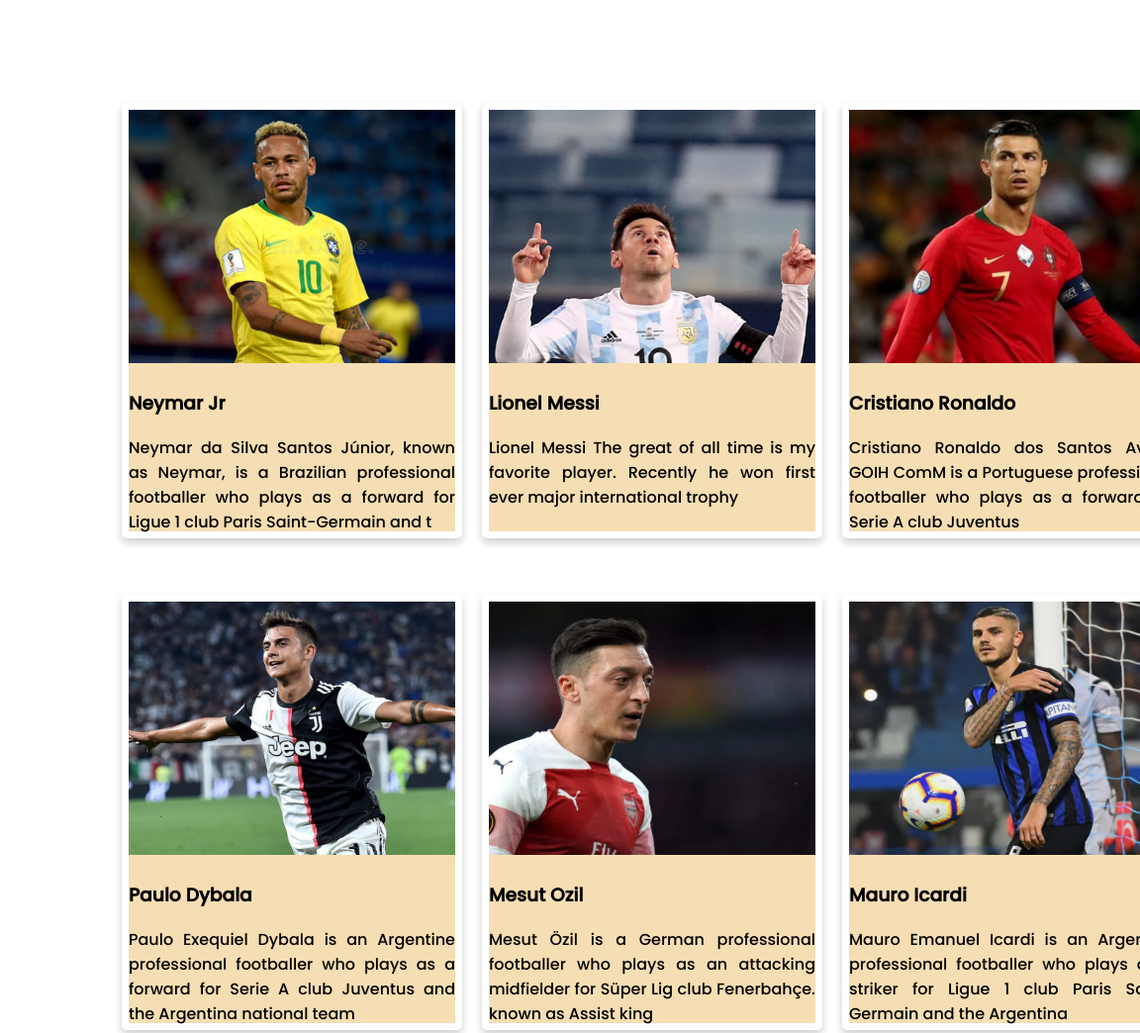
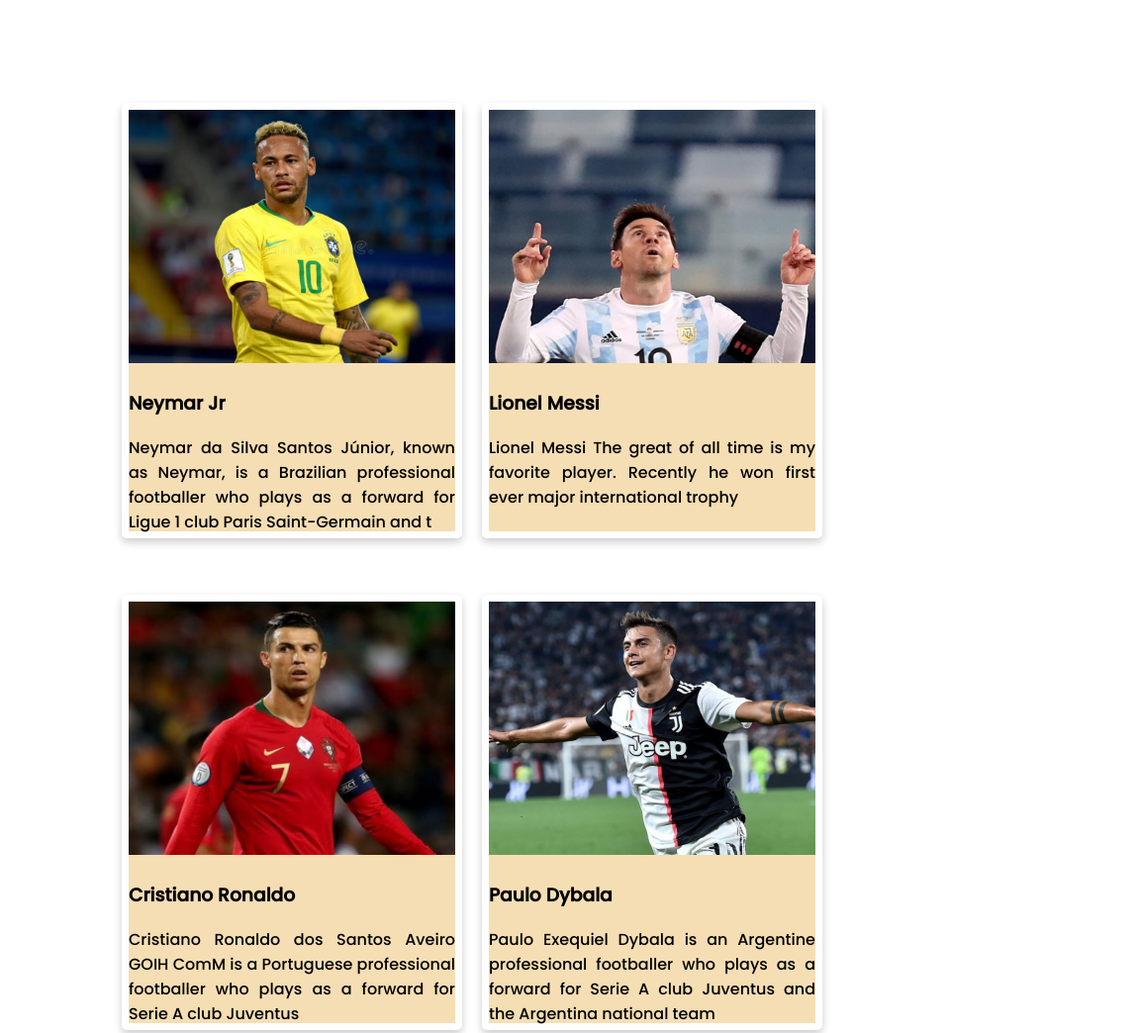
Before and after one commit to Ataul-hamid/responsive-football, a plain HTML site: page index.html in a window 768 px wide. Shown: the part 549-1593 px from the top of the page at 99% size, 1152 px wide, since content can reach past the window. Drawn offline with Linux system fonts and the light colour scheme.

Commit message:
indentation added

```diff
--- a/style.css
+++ b/style.css
@@ -5,6 +5,8 @@
 }
 
 /* head section stylesss  */
+
+
 .header-section{
     background: royalblue;
     margin-bottom: 30px;
@@ -42,9 +44,58 @@
 
 }
 
-/* --------------------------------------------------------------------------- */
+/* ---------------------Main section start here------------------------------------------------------ */
 
 
+.container{
+    background-color: #FFFFFF;
+    margin-left: 5%;
+    width: 870px;
+    padding: 30px;
+    margin-top: 21px;
+    border-radius: 25px;
+    box-sizing: border-box;
+    box-shadow: #FFFFFF;
+}
+
+.flexible-container{
+    display: flex;
+}
+.courses{
+    display: grid;
+    grid-template-columns: repeat(3, 1fr);
+    grid-column-gap:24px;
+    column-gap: 0px;
+}
+
+
+.course{
+    width: 330px;
+    height: 426px;
+
+
+    margin-top: 27px;
+    margin-left: 15%;
+    margin-right: 20px;
+    border: 7px solid white;
+    margin-bottom: 30px;
+    border-radius: 5px;
+    align-items: center;
+    background-color: wheat;
+    box-shadow: 0 4px 8px 0 rgba(0, 0, 0, 0.2)
+
+}
+
+.course .course-banner img{
+    width: 330px;
+    height: 256px;
+
+    justify-content: center;
+}
+
+.course-author{
+    text-align: justify;
+}
 .section-title{
 
     color: #FFFFFF;
@@ -77,54 +128,14 @@
     margin-left: 3px;
 
 }
-.container{
-    background-color: #FFFFFF;
-    margin-left: 5%;
-    width: 870px;
-    padding: 30px;
-    margin-top: 21px;
-    border-radius: 25px;
-    box-sizing: border-box;
-    box-shadow: #FFFFFF;
-}
-
-.courses{
-    display: grid;
-    grid-template-columns: repeat(3, 1fr);
-    grid-column-gap:24px;
-    column-gap: 0px;
-}
-.course{
-    width: 330px;
-    height: 426px;
-
-
-    margin-top: 27px;
-    margin-left: 15%;
-    margin-right: 20px;
-    border: 7px solid white;
-    margin-bottom: 30px;
-    border-radius: 5px;
-    align-items: center;
-    background-color: wheat;
-    box-shadow: 0 4px 8px 0 rgba(0, 0, 0, 0.2)
-
-}
-.course .course-banner img{
-    width: 330px;
-    height: 256px;
-
-    justify-content: center;
-}
-.course-author{
-    text-align: justify;
-}
 
 
 
-.flexible-container{
-    display: flex;
-}
+/* World section syles here------------------------ */
+
+
+
+
 .world-section{
     padding: 10px 20px 50px 20px;
     margin-bottom: 50px;
@@ -149,6 +160,8 @@
     transition: width 2s, height 2s, background-color 2s, transform 2s ease-in-out;
 
 }
+
+/* contact section syles here --------------------------------------------------- */
 .contact-section{
     display: flex;
     flex-direction: column;
@@ -165,9 +178,9 @@
     height: 10%;
     width: 50%;
 }
-footer{
-    text-align: center;
-}
+
+/* Great player secton styles here-------------------------------------------------------------------------  */
+
 .top-players{
     margin-bottom: 30px;
 }
@@ -198,6 +211,16 @@
     margin-bottom: 27px;
 }
 
+/* Footer section syles here------------------------------------ */
+
+footer{
+    text-align: center;
+}
+
+/* Media queries star here--------------------- */
+
+/* Mobile Phone--------------- */
+
 @media only screen and (max-width:688px){
     .container{
         width: 50%;
@@ -227,3 +250,24 @@
         align-items: center;
     }
 }
+/* mobile phone queries end here */
+
+
+/* tablet Queries  ----------- */
+
+@media only screen and (min-width:688px) and (max-width:992px){
+    .container{
+        width: 100%;
+
+    }
+    .courses{
+        grid-template-columns: repeat(2, 1fr);
+        width: 50%;
+        align-items: center;
+
+    }
+    .course{
+        flex-direction: column;
+
+    }
+}
```
Also changed, not shown: index.html (+3 -1 lines).
